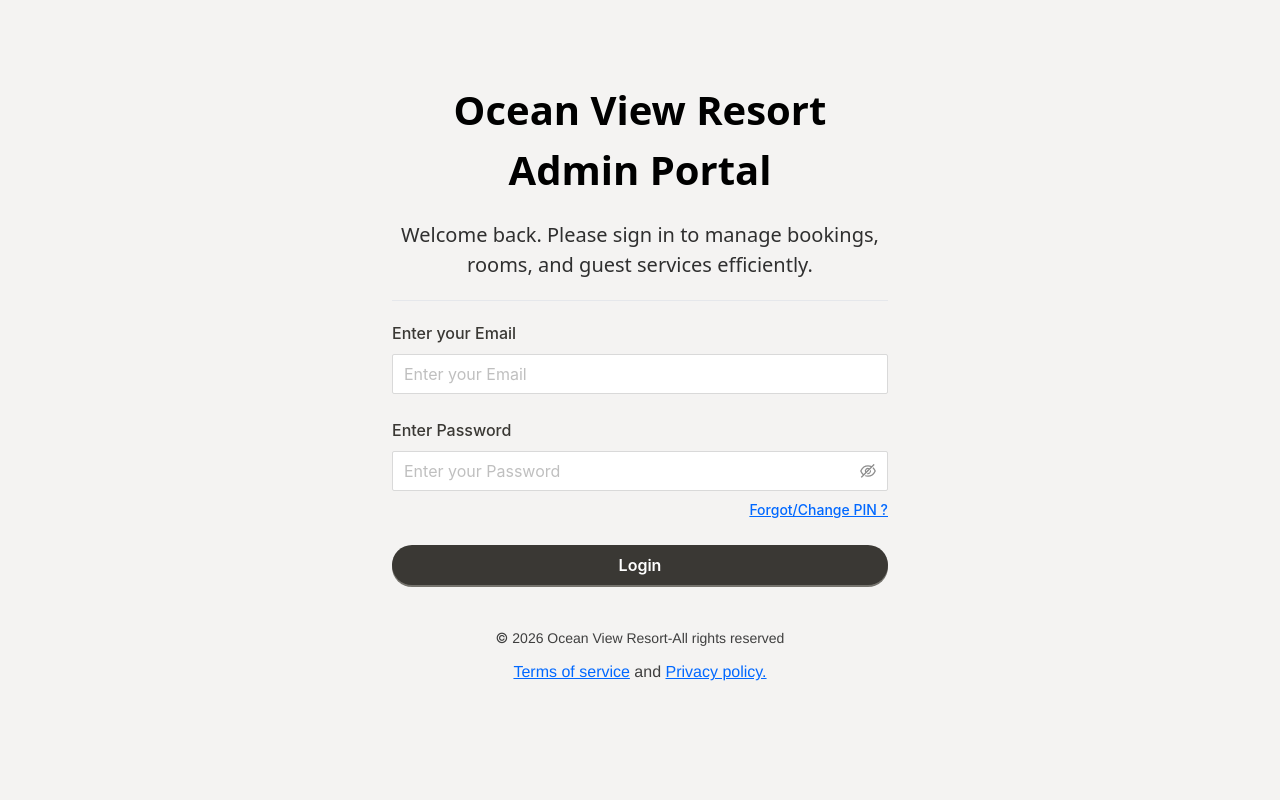
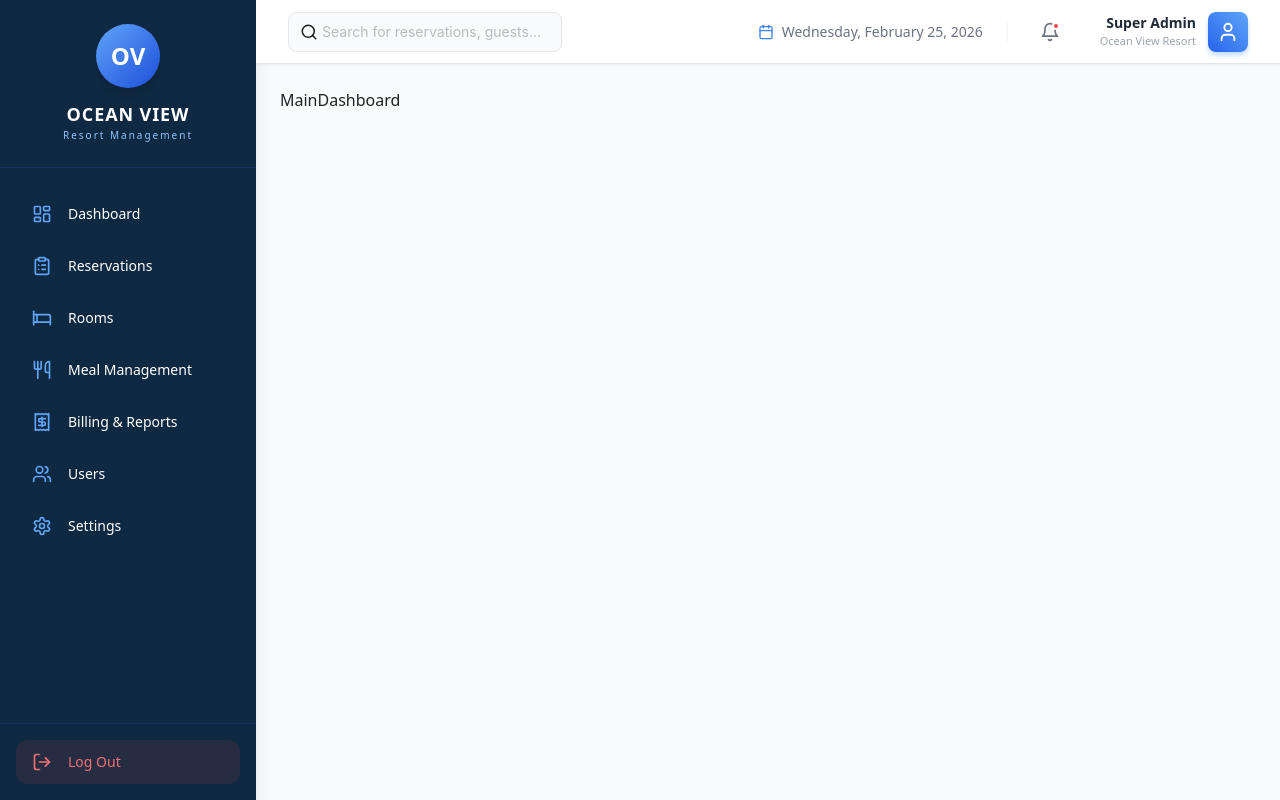
Before and after one commit to DLP-Sekara/Online_Room_Reservation_System_FE, a React (Vite) app: page /dashboard in a window 1280 px wide. Before the commit this address led to /login. Built offline with nearby package versions, Linux system fonts and the light colour scheme; no server answers.

Commit message:
Dev: added dashboard layout UIs

```diff
--- /dev/null
+++ b/src/layout/DashboardLayout.tsx
@@ -0,0 +1,29 @@
+import { Outlet } from 'react-router-dom';
+import MainHeader from './components/MainHeader';
+import MainSidebar from './components/MainSidebar';
+
+const DashboardLayout = () => {
+  return (
+    <div className="flex h-screen w-full overflow-hidden bg-[#F8FAFC]">
+      <aside className="hidden h-full flex-shrink-0 md:flex">
+        <MainSidebar />
+      </aside>
+
+      {/* Main Content Area */}
+      <div className="flex flex-1 flex-col overflow-hidden">
+        <header className="z-10 h-16 border-b bg-white shadow-sm">
+          <MainHeader />
+        </header>
+
+        {/* Dynamic Content */}
+        <main className="custom-scrollbar flex-1 overflow-y-auto p-6">
+          <div className="mx-auto max-w-7xl">
+            <Outlet />
+          </div>
+        </main>
+      </div>
+    </div>
+  );
+};
+
+export default DashboardLayout;
--- /dev/null
+++ b/src/layout/components/MainHeader.tsx
@@ -0,0 +1,53 @@
+import { Input } from 'antd';
+import { Search, Bell, User, Calendar } from 'lucide-react';
+
+const MainHeader = () => {
+  const today = new Date().toLocaleDateString('en-US', {
+    weekday: 'long',
+    year: 'numeric',
+    month: 'long',
+    day: 'numeric',
+  });
+
+  return (
+    <div className="flex h-full items-center justify-between bg-white px-8">
+      <div className="group relative hidden w-96 lg:flex">
+        <Input
+          prefix={<Search size={18} />}
+          type="text"
+          placeholder="Search for reservations, guests..."
+          className="w-full rounded-lg border border-gray-200 bg-gray-50 py-2 pr-4 text-sm transition-all focus:border-blue-500 focus:outline-none focus:ring-2 focus:ring-blue-500/20"
+        />
+      </div>
+
+      <div className="flex w-full items-center justify-end gap-6">
+        {/* Date Display (Hidden on small screens) */}
+        <div className="hidden items-center gap-2 border-r border-gray-100 pr-6 text-sm text-gray-500 lg:flex">
+          <Calendar size={16} className="text-blue-500" />
+          <span>{today}</span>
+        </div>
+
+        {/* Notifications */}
+        <button className="relative rounded-full p-2 text-gray-500 transition-colors hover:bg-gray-100">
+          <Bell size={20} />
+          <span className="absolute right-2 top-2 h-2 w-2 rounded-full border-2 border-white bg-red-500"></span>
+        </button>
+
+        {/* User Profile Info */}
+        <div className="group flex cursor-pointer items-center gap-3 pl-2">
+          <div className="text-right">
+            <p className="text-sm font-semibold text-gray-800 transition-colors group-hover:text-blue-600">
+              Super Admin
+            </p>
+            <p className="text-[11px] text-gray-400">Ocean View Resort</p>
+          </div>
+          <div className="flex h-10 w-10 items-center justify-center rounded-lg bg-gradient-to-tr from-blue-600 to-blue-400 text-white shadow-md shadow-blue-200">
+            <User size={22} />
+          </div>
+        </div>
+      </div>
+    </div>
+  );
+};
+
+export default MainHeader;
--- /dev/null
+++ b/src/layout/components/MainSidebar.tsx
@@ -0,0 +1,58 @@
+import {
+  LayoutDashboard,
+  ClipboardList,
+  Bed,
+  Utensils,
+  Receipt,
+  Users,
+  Settings,
+  LogOut,
+} from 'lucide-react';
+
+const MainSidebar = () => {
+  const menuItems = [
+    { name: 'Dashboard', icon: <LayoutDashboard size={20} />, path: '/dashboard' },
+    { name: 'Reservations', icon: <ClipboardList size={20} />, path: '/reservations' },
+    { name: 'Rooms', icon: <Bed size={20} />, path: '/rooms' },
+    { name: 'Meal Management', icon: <Utensils size={20} />, path: '/meals' },
+    { name: 'Billing & Reports', icon: <Receipt size={20} />, path: '/billing' },
+    { name: 'Users', icon: <Users size={20} />, path: '/users' },
+    { name: 'Settings', icon: <Settings size={20} />, path: '/settings' },
+  ];
+
+  return (
+    <div className="flex h-screen w-64 flex-col bg-[#0F2942] text-white shadow-xl">
+      {/* Logo Section */}
+      <div className="flex flex-col items-center border-b border-blue-900/50 p-6">
+        <div className="mb-3 flex h-16 w-16 items-center justify-center rounded-full bg-blue-500 bg-gradient-to-br from-blue-400 to-blue-700 shadow-lg">
+          <span className="text-2xl font-bold">OV</span>
+        </div>
+        <h1 className="text-lg font-bold uppercase tracking-wider">Ocean View</h1>
+        <p className="text-[10px] tracking-[0.2em] text-blue-300">Resort Management</p>
+      </div>
+
+      {/* Navigation Items */}
+      <nav className="mt-6 flex-1 space-y-2 px-4">
+        {menuItems.map((item, index) => (
+          <div
+            key={index}
+            className="group flex cursor-pointer items-center gap-4 rounded-xl px-4 py-3 transition-all duration-200 hover:bg-blue-600/20 hover:text-blue-300"
+          >
+            <div className="text-blue-400 group-hover:text-blue-300">{item.icon}</div>
+            <span className="text-sm font-medium">{item.name}</span>
+          </div>
+        ))}
+      </nav>
+
+      {/* 🚪 Logout Section */}
+      <div className="border-t border-blue-900/50 p-4">
+        <button className="flex w-full items-center gap-4 rounded-xl bg-red-500/10 px-4 py-3 text-red-400 transition-all duration-300 hover:bg-red-500 hover:text-white">
+          <LogOut size={20} />
+          <span className="text-sm font-medium">Log Out</span>
+        </button>
+      </div>
+    </div>
+  );
+};
+
+export default MainSidebar;
--- a/src/mutations/auth.mutation.ts
+++ b/src/mutations/auth.mutation.ts
@@ -1,5 +1,5 @@
 import { useMutation } from '@tanstack/react-query';
-import { errorToast, successToast } from '../utils/Alert';
+import { errorToast, successToast } from '../components/common/Alert';
 import type { APIResponse, LoginTypes } from '../types/onBoarding.interfaces';
 import authService from '../services/auth.services';
 import { useNavigate } from 'react-router-dom';
--- /dev/null
+++ b/src/pages/dashboard/MainDashboard.tsx
@@ -0,0 +1,5 @@
+const MainDashboard = () => {
+  return <div>MainDashboard</div>;
+};
+
+export default MainDashboard;
--- a/src/pages/login/Login.tsx
+++ b/src/pages/login/Login.tsx
@@ -13,11 +13,12 @@ const Login = () => {
   const { mutateAsync: login, isPending: loading } = signInMutation();
 
   const onFinish = async (value: LoginTypes) => {
-    const data = {
-      email: value.email,
-      password: value.password,
-    };
-    await login(data);
+    // const data = {
+    //   email: value.email,
+    //   password: value.password,
+    // };
+    // await login(data);
+    navigate('/dashboard', { replace: true });
   };
 
   return (
--- a/src/routes/Routers.tsx
+++ b/src/routes/Routers.tsx
@@ -1,15 +1,19 @@
 import { Routes, Route, Navigate } from 'react-router-dom';
 import Login from '../pages/login/Login';
 import ServerError from '../pages/errorPages/ServerError';
-
+import MainDashboard from '../pages/dashboard/MainDashboard';
+import DashboardLayout from '../layout/DashboardLayout';
 
 const Routers = () => {
-
   return (
     <Routes>
       <Route path="/login" element={<Login />} />
       <Route path="/server-error" element={<ServerError />} />
       <Route path="*" element={<Navigate to="/login" replace />} />
+
+      <Route path="/dashboard/*" element={<DashboardLayout />}>
+        <Route index element={<MainDashboard />} />
+      </Route>
     </Routes>
   );
 };
```
Also changed, not shown: src/components/common/Alert.tsx (renamed from src/utils/Alert.tsx).
